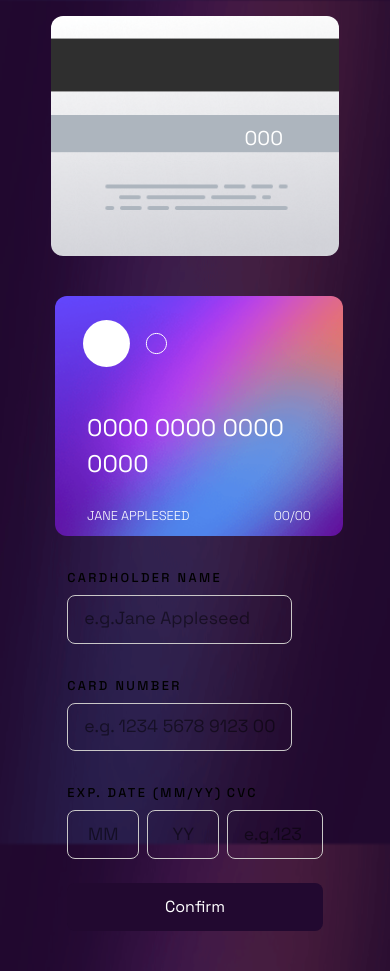
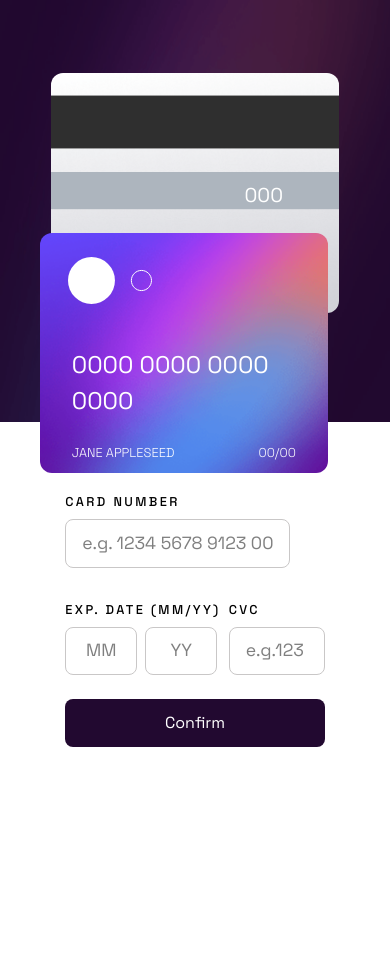
Before and after one commit to IndranjanaChatterjee/Interactive_card, an Angular app: page / in a window 390 px wide. After the commit the page ends 844 px from the top, so only its background shows below. Built offline with nearby package versions, Linux system fonts and the light colour scheme.

Commit message:
feat:Minor_Changes

```diff
--- a/src/app/app.html
+++ b/src/app/app.html
@@ -1,5 +1,5 @@
 <div class="w-full flex justify-center items-center   flex-col xl:flex-row my-4">
-  <div class="flex flex-col-reverse md:flex-col gap-10 justify-center items-center">
+  <div class="flex flex-col-reverse md:flex-col gap-10 justify-center items-center relative">
     <app-colorfulcard></app-colorfulcard>
     <app-gray-card></app-gray-card>
   </div>
--- a/src/app/components/colorfulcard/colorfulcard.css
+++ b/src/app/components/colorfulcard/colorfulcard.css
@@ -12,3 +12,12 @@
     }
 
 }
+@media (max-width:400px) {
+    .color{
+        position: absolute;
+        top: 10rem;
+        left: -1.2rem;
+        z-index: 10;
+    }
+
+}
--- a/src/app/components/colorfulcard/colorfulcard.html
+++ b/src/app/components/colorfulcard/colorfulcard.html
@@ -1,4 +1,4 @@
-<div class="color w-[18rem] md:w-md h-60 relative flex flex-col justify-center items-center px-8 mx-2 md:mx-0 rounded-xl">
+<div class="color w-[18rem] md:w-md h-60 md:relative flex flex-col justify-center items-center px-8 mx-2 md:mx-0 rounded-xl ">
   <div class=" absolute top-6 left-7 ">
     <img src="images/card-logo.svg" alt="logo" />
   </div>
--- a/src/app/components/form/form.html
+++ b/src/app/components/form/form.html
@@ -39,7 +39,7 @@
         <div class="error">Wrong format, numbers only</div>
       }
     </div>
-    <div class="flex flex-row justify-between items-start gap-1 md:gap-3.5 w-full">
+    <div class="flex flex-row justify-between items-start gap-2 md:gap-3.5 w-full">
       <div class="flex flex-col justify-center items-start">
         <label for="dt">EXP. DATE (MM/YY)</label>
         <div class="flex flex-row justify-center items-center gap-2">
--- a/src/styles.css
+++ b/src/styles.css
@@ -22,7 +22,7 @@ body {
     background-repeat: no-repeat;
     background-position: top;
     background-size: 100% 50%;
-    background-attachment: fixed;
+    background-attachment: scroll;
     min-height: 100vh;
     display: flex;
     justify-content: center;
```
